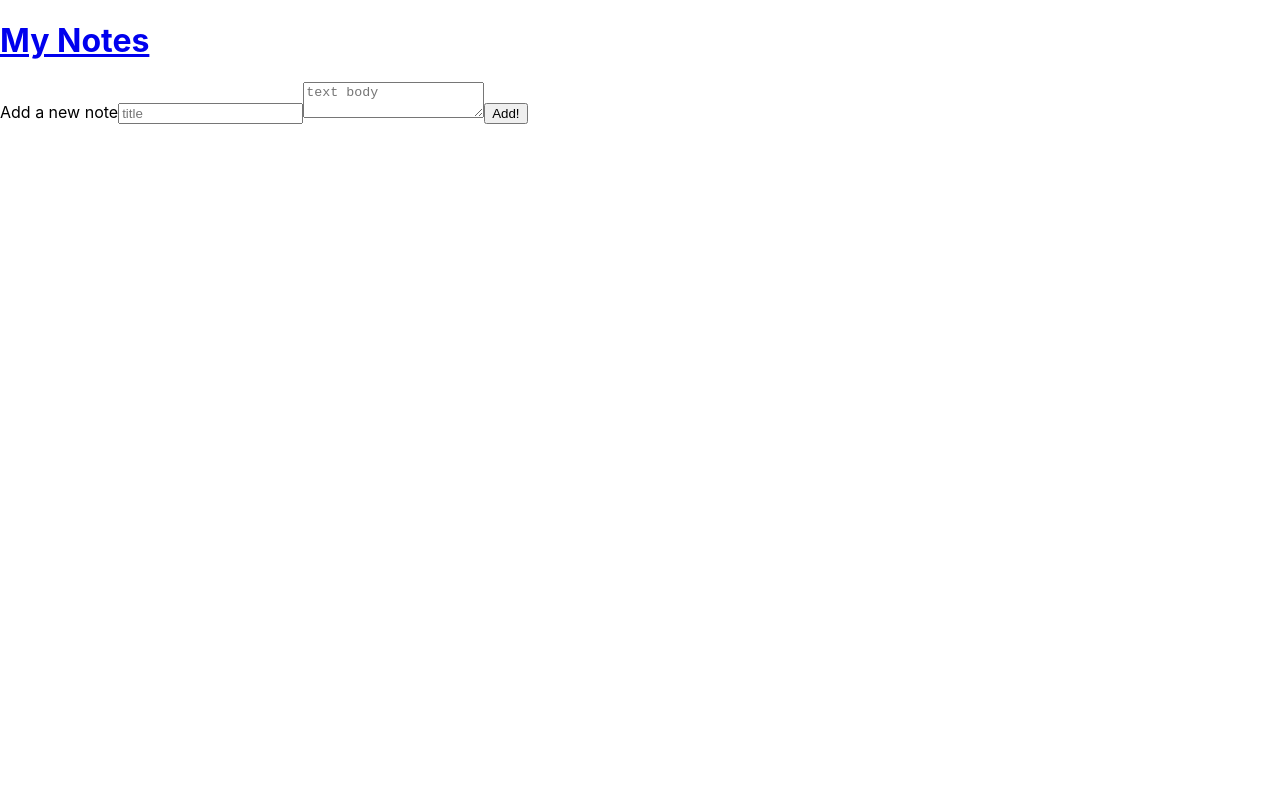
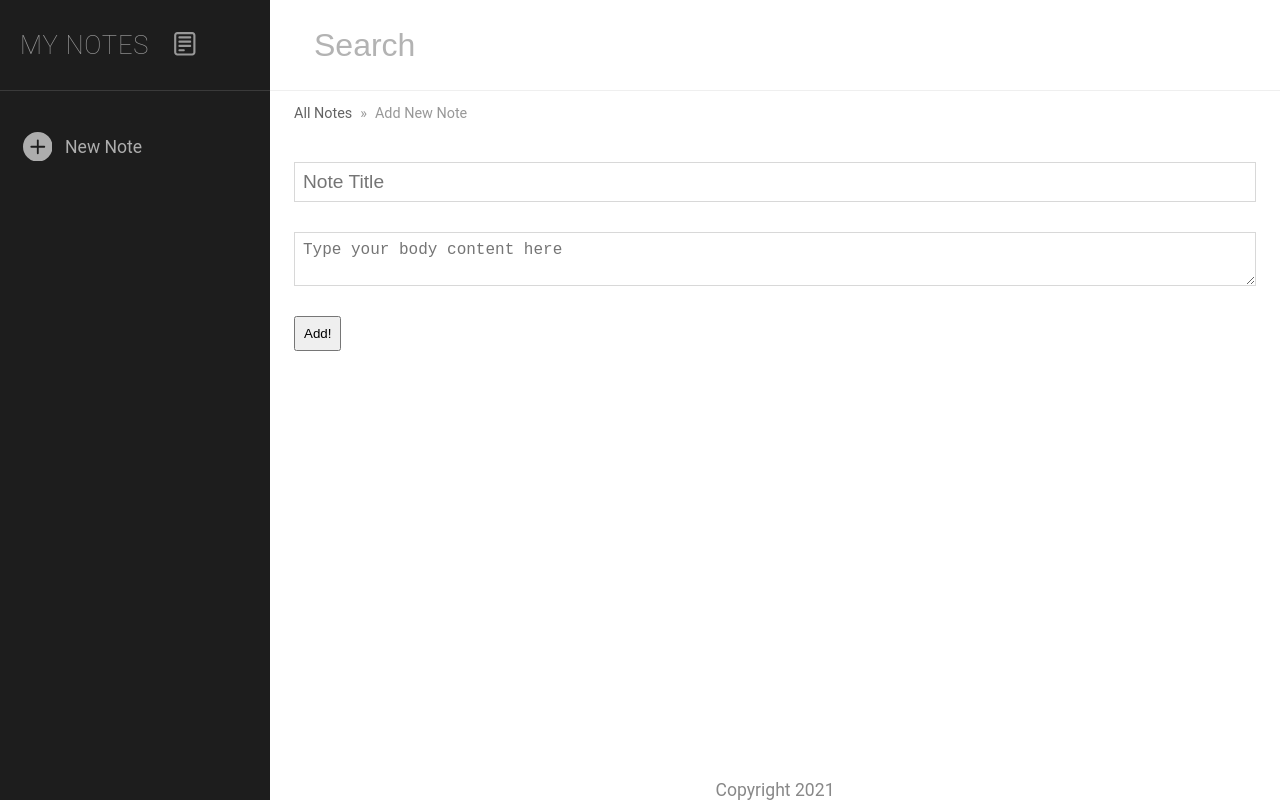
Before and after one commit to daniele-frade/my-notes-frontend, a React (Create React App) app: page /new-note in a window 1280 px wide. Built offline with nearby package versions, Linux system fonts and the light colour scheme; no server answers.

Commit message:
Made some refactoring changes and added css styles to the main layout

```diff
--- a/package.json
+++ b/package.json
@@ -6,8 +6,12 @@
     "@testing-library/jest-dom": "^5.14.1",
     "@testing-library/react": "^11.2.7",
     "@testing-library/user-event": "^12.8.3",
+    "draft-js": "^0.11.7",
     "react": "^17.0.2",
     "react-dom": "^17.0.2",
+    "react-draft-wysiwyg": "^1.14.7",
+    "react-icons": "^4.2.0",
+    "react-pro-sidebar": "^0.6.0",
     "react-router-dom": "^5.2.0",
     "react-scripts": "4.0.3",
     "web-vitals": "^1.1.2"
--- a/src/App.js
+++ b/src/App.js
@@ -1,8 +1,15 @@
 import { Component } from 'react'
+import { BrowserRouter as Router, Route, Switch } from 'react-router-dom'
+
+import 'react-pro-sidebar/dist/css/styles.css'
+
+import Header from './components/Header'
+import Footer from './components/Footer'
+import AllNotes from './components/AllNotes'
+import SingleNote from './components/SingleNote'
 import NewForm from './components/NewForm'
-import AllNotes from './components/AllNotes'
-import { BrowserRouter as Router, Route, Switch, Link, useParams } from 'react-router-dom'
-import SingleNote from './components/SingleNote'
+import Sidebar from './components/Sidebar';
+import Breadcrumbs from './components/Breadcrumbs'
 
 const apiURL = 'http://localhost:3003/my-notes'
 
@@ -69,11 +76,12 @@ class App extends Component {
   render() {
     return (
       <Router>
-        <div className='app'>
-          <header>
-          <Link to="/"><h1>My Notes</h1></Link>
-          </header>
-          <div>
+        <div className="app">
+          <Sidebar />
+          <main>
+              <Header />
+              <div className="mainContent">
+                <Breadcrumbs />
                 <Switch>
                   <Route exact path="/" render={(props) => (
                       <AllNotes {...props} notes={this.state.notes} />
@@ -84,9 +92,11 @@ class App extends Component {
                   <Route path="/note/:id" render={(props) =>
                       <SingleNote {...props} noteId={props.match.params.id} onUpdate={ this.onNoteUpdate } onDelete={ this.deleteNoteFromView }/>
                   } />
-
                 </Switch>
               </div>
+              <Footer />
+          </main>
+
         </div>
       </Router>
     )
--- a/src/components/AllNotes.js
+++ b/src/components/AllNotes.js
@@ -7,7 +7,6 @@ class AllNotes extends Component {
         const { notes } = this.props
         return (
             <div>
-                <Link to="/new-note">Add New</Link>
                 { notes.map(note => {
                     return(
                     <Link key={note._id} to={"/note/" + note._id} >
--- /dev/null
+++ b/src/components/Breadcrumbs.js
@@ -0,0 +1,38 @@
+import { Component } from "react"
+import { Link, withRouter } from 'react-router-dom'
+
+class Breadcrumbs extends Component {
+
+    getPageTitleFromPathname(currentLocation) {
+        switch (currentLocation.pathname) {
+            case "/":
+                return null
+                break
+            case "/new-note":
+                return "Add New Note"
+            default:
+                return null
+                break
+        }
+    }
+
+    render() {
+        const title = this.getPageTitleFromPathname(this.props.location)
+        if (title) {
+            return (
+                <div className="breadcrumbs">
+                    <Link to="/">All Notes</Link>
+                    <span className="separator">&raquo;</span>
+                    <span className="currentPage">{ title }</span>
+                </div>
+            )
+        } else {
+            return (
+                <div></div>
+            )
+        }
+
+    }
+}
+
+export default withRouter(Breadcrumbs)
--- /dev/null
+++ b/src/components/Footer.js
@@ -0,0 +1,14 @@
+import { Component } from "react"
+
+class Footer extends Component {
+
+    render() {
+        return (
+            <footer>
+                Copyright 2021
+            </footer>
+        )
+    }
+}
+
+export default Footer
--- /dev/null
+++ b/src/components/Header.js
@@ -0,0 +1,14 @@
+import { Component } from "react"
+
+class Header extends Component {
+
+    render() {
+        return (
+            <header>
+                <input type="text" placeholder="Search" />
+            </header>
+        )
+    }
+}
+
+export default Header
--- a/src/components/NewForm.js
+++ b/src/components/NewForm.js
@@ -48,9 +48,8 @@ class NewForm extends Component {
     } else {
         return (
             <form onSubmit={ this.handleSubmit }>
-                <label>Add a new note</label>
-                <input onChange={ this.handleChange } type="text" placeholder="title" id="title" name="title" value={ this.state.title } />
-                <textarea onChange={ this.handleChange } type="textarea" placeholder="text body" id="body" name="body" value={ this.state.body }></textarea>
+                <input onChange={ this.handleChange } type="text" placeholder="Note Title" id="title" name="title" value={ this.state.title } />
+                <textarea onChange={ this.handleChange } type="textarea" placeholder="Type your body content here" id="body" name="body" value={ this.state.body }></textarea>
                 <input type="submit" value="Add!" />
             </form>
             )
--- /dev/null
+++ b/src/components/Sidebar.js
@@ -0,0 +1,30 @@
+import { Component } from "react"
+import { Link } from 'react-router-dom'
+import { ProSidebar, Menu, MenuItem, SidebarHeader, SidebarContent } from 'react-pro-sidebar';
+import { BsPlusCircleFill } from 'react-icons/bs'
+import { CgNotes } from 'react-icons/cg'
+
+
+class Sidebar extends Component {
+
+    render() {
+        return (
+            <ProSidebar>
+                <SidebarHeader>
+                <Link to="/" className="logo">
+                    My Notes <CgNotes />
+                </Link>
+                </SidebarHeader>
+                <SidebarContent>
+                <Menu>
+                    <MenuItem icon={<BsPlusCircleFill size="1.85rem" />}>New Note
+                    <Link to="/new-note" />
+                    </MenuItem>
+                </Menu>
+                </SidebarContent>
+            </ProSidebar>
+        )
+    }
+}
+
+export default Sidebar
--- a/src/index.css
+++ b/src/index.css
@@ -1,13 +1,123 @@
+@import-normalize;
+
+a {
+  text-decoration: none;
+}
+
 body {
   margin: 0;
-  font-family: -apple-system, BlinkMacSystemFont, 'Segoe UI', 'Roboto', 'Oxygen',
-    'Ubuntu', 'Cantarell', 'Fira Sans', 'Droid Sans', 'Helvetica Neue',
-    sans-serif;
-  -webkit-font-smoothing: antialiased;
-  -moz-osx-font-smoothing: grayscale;
+  height: 100vh;
+  color: #353535;
+  font-family: "Roboto",sans-serif;
+  font-size: 16px;
 }
 
-code {
-  font-family: source-code-pro, Menlo, Monaco, Consolas, 'Courier New',
-    monospace;
+#root {
+  height: 100%;
 }
+
+.app {
+  height: 100%;
+  display: flex;
+  position: relative;
+  font-size: 1.1rem;
+}
+
+.logo, .logo:hover, .logo:visited {
+  text-transform: uppercase;
+  font-size: 1.6rem;
+  padding: 30px 20px;
+  font-weight: lighter;
+  letter-spacing: 0.05rem;
+  display: block;
+  text-decoration: none;
+  color: #989898;
+}
+
+.logo svg {
+  margin-bottom: -3px;
+  margin-left: 16px;
+}
+
+main {
+  flex-grow: 1;
+  display: flex;
+  flex-direction: column;
+  overflow-y: auto;
+}
+
+main .mainContent {
+  padding: 24px;
+}
+
+main header {
+  border-bottom: 1px solid #efefef;
+  padding: 18.5px 24px;
+}
+
+main header input {
+  border: none;
+  display: inline-block;
+  font-size: 2rem;
+  font-weight: lighter;
+  padding: 8px 20px;
+  width: calc(100% - 100px);
+}
+
+main header input::placeholder {
+  font-weight: lighter;
+  color: rgb(179, 179, 179);
+}
+
+main footer {
+  margin-top: auto;
+  color: #888;
+  text-align: center;
+}
+
+.app .pro-sidebar .pro-menu {
+  padding-top: 30px;
+}
+
+.app .pro-sidebar .pro-menu .pro-menu-item {
+  font-size: 1.1rem;
+}
+
+.breadcrumbs {
+  margin-top: -10px;
+  font-size: 0.9rem;
+  margin-bottom: 40px;
+}
+
+.breadcrumbs > * {
+  display: inline-block;
+  margin-right: 8px;
+  color: #989898;
+}
+
+.breadcrumbs a {
+  color: rgb(99, 99, 99);
+}
+
+main form {
+  width: auto;
+  display: block;
+}
+main form input, main form textarea {
+  margin-top: 30px;
+  padding: 8px;
+  display: inline-block;
+  -moz-box-sizing: border-box;
+  -webkit-box-sizing: border-box;
+          box-sizing: border-box;
+}
+main form input[type=text], main form textarea {
+  display: block;
+  width: 100%;
+  font-size: 1.2rem;
+  border: 1px solid #d8d8d8;
+}
+
+main form textarea {
+  font-size: 1rem;
+}
```
Also changed, not shown: src/App.css (deleted, +0 -38 lines), 1 other file (tests, documents, lock files or other folders). Lines whose indentation alone changed are shown as unchanged.
